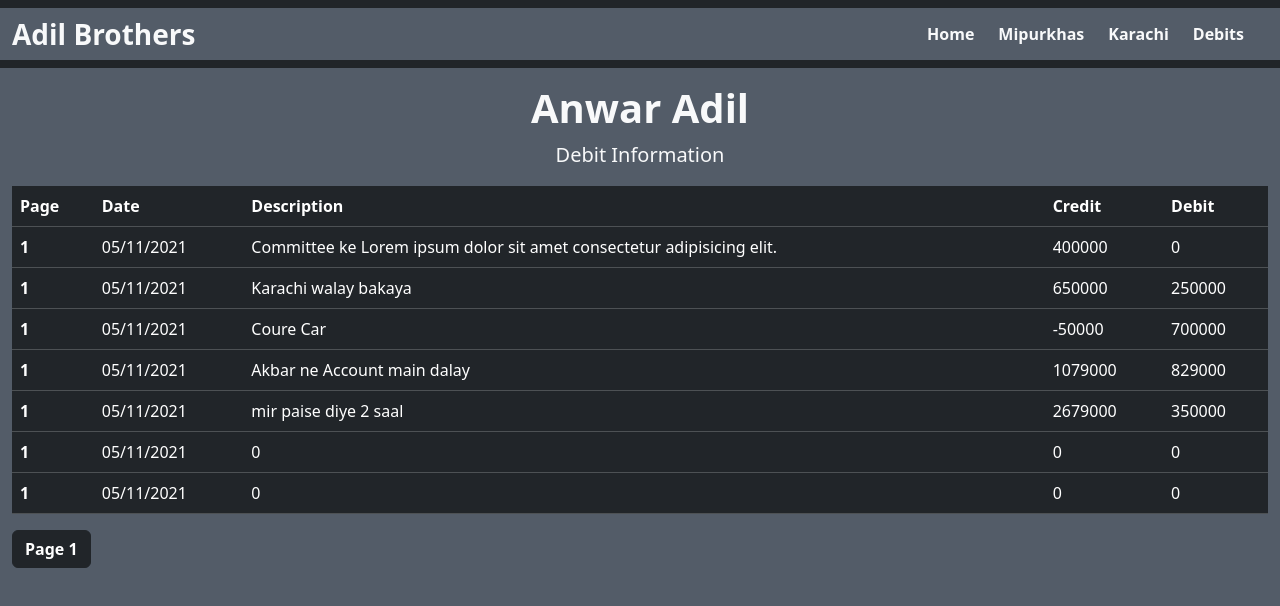
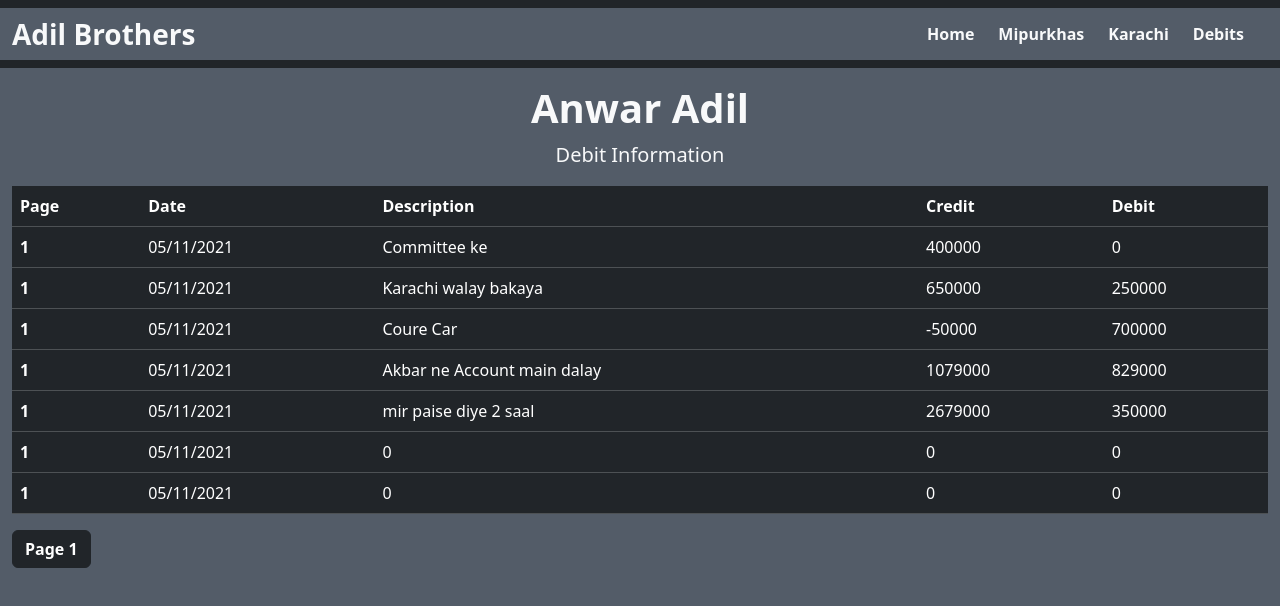
Before and after one commit to digitalrehman/Bussiness-Managment, a React (Vite) app: page /Anwar_Adil in a window 1280 px wide. Shown: the top 606 px of the page. Built offline with nearby package versions, Linux system fonts and the light colour scheme.

Commit message:
Update Anwar_Adil.jsx

```diff
--- a/src/Componentes/Debit Details/Anwar_Adil.jsx
+++ b/src/Componentes/Debit Details/Anwar_Adil.jsx
@@ -32,8 +32,7 @@ const Anwar_Adil = () => {
                   <th scope="row">1</th>
                   <td>05/11/2021</td>
                   <td>
-                    Committee ke Lorem ipsum dolor sit amet consectetur
-                    adipisicing elit.
+                    Committee ke
                   </td>
                   <td>400000</td>
                   <td>0</td>
```
